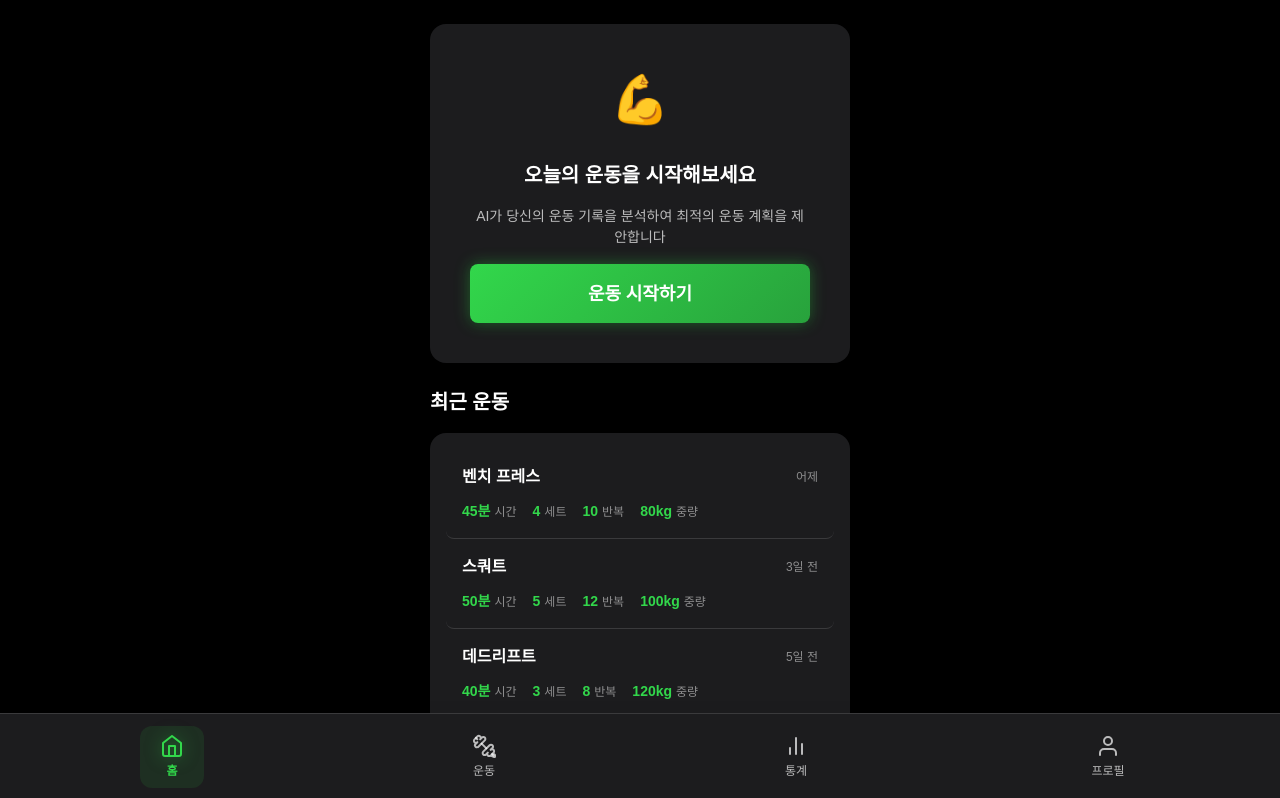
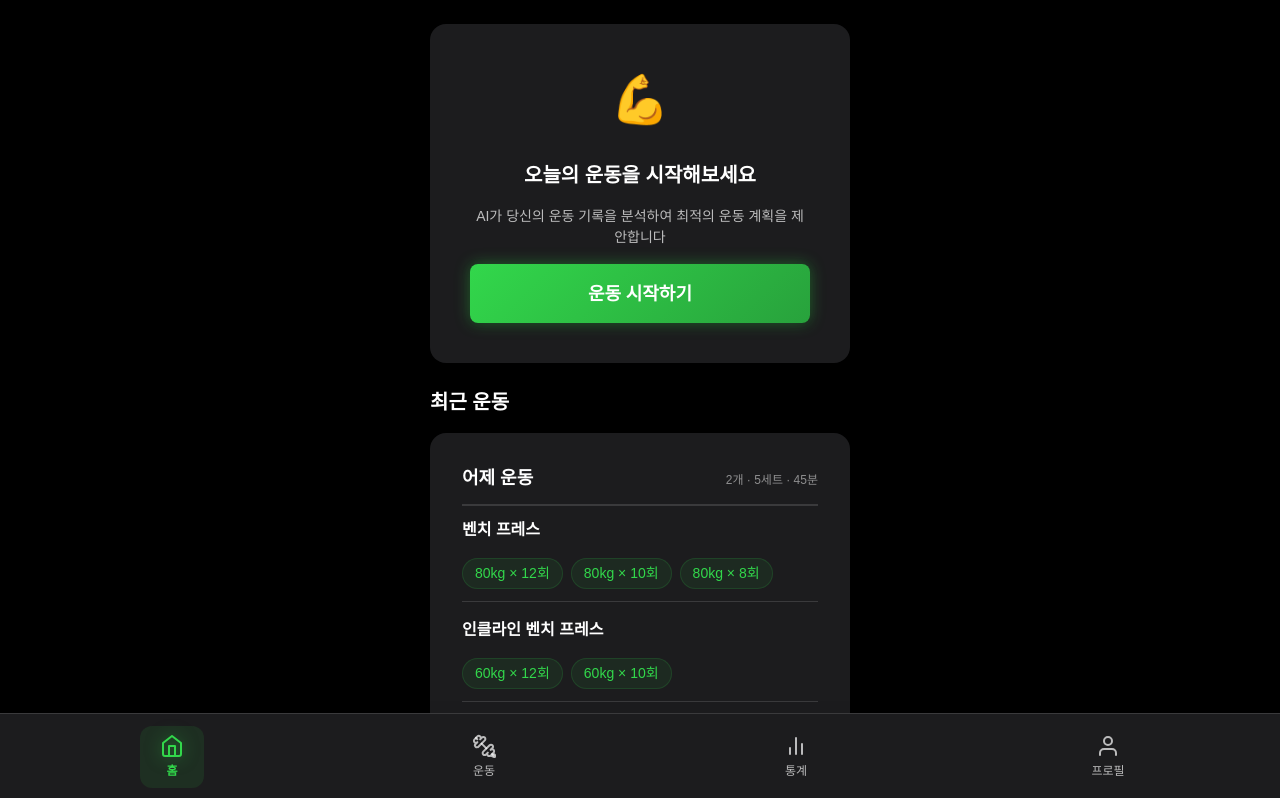
Before and after one commit to Sharknia/dowajwo-woondong, a Next.js app: page / in a window 1280 px wide. Shown: the top 798 px of the page. Built offline with nearby package versions, Linux system fonts and the light colour scheme.

Commit message:
운동 세션 카드 및 운동 종목 카드 컴포넌트 추가. 샘플 데이터 구조 변경으로 운동 세션의 세부 정보 표시 기능 개선. 페이지 내 최근 운동 목록 스타일링 및 클릭 이벤트 처리 로직 수정.

```diff
--- a/app/page.tsx
+++ b/app/page.tsx
@@ -3,39 +3,62 @@
 import React, { useState } from 'react';
 import { ThemeProvider } from '@/contexts/ThemeContext';
 import { WorkoutStartCard } from '@/components/workout/WorkoutStartCard';
-import { RecentWorkoutCard } from '@/components/workout/RecentWorkoutCard';
+import { WorkoutSessionCard } from '@/components/workout/WorkoutSessionCard';
 import { NavigationBar } from '@/components/ui/NavigationBar';
 import { useTheme } from '@/contexts/ThemeContext';
-import { colors, spacing } from '@/lib/design-system';
+import { colors, spacing, typography } from '@/lib/design-system';
+import type { WorkoutSession } from '@/types/workout';
 
 // 샘플 데이터 (나중에 API로 교체 예정)
-const sampleWorkouts = [
+const sampleWorkouts: WorkoutSession[] = [
   {
     id: '1',
     date: new Date(Date.now() - 1000 * 60 * 60 * 24).toISOString(), // 어제
-    exerciseName: '벤치 프레스',
-    duration: 45,
-    sets: 4,
-    reps: 10,
-    weight: 80,
+    totalDuration: 45,
+    exercises: [
+      {
+        id: 'ex1',
+        name: '벤치 프레스',
+        sets: [
+          { id: 'set1', weight: 80, reps: 12, completed: true },
+          { id: 'set2', weight: 80, reps: 10, completed: true },
+          { id: 'set3', weight: 80, reps: 8, completed: true },
+        ],
+      },
+      {
+        id: 'ex2',
+        name: '인클라인 벤치 프레스',
+        sets: [
+          { id: 'set4', weight: 60, reps: 12, completed: true },
+          { id: 'set5', weight: 60, reps: 10, completed: true },
+        ],
+      },
+    ],
   },
   {
     id: '2',
     date: new Date(Date.now() - 1000 * 60 * 60 * 24 * 3).toISOString(), // 3일 전
-    exerciseName: '스쿼트',
-    duration: 50,
-    sets: 5,
-    reps: 12,
-    weight: 100,
-  },
-  {
-    id: '3',
-    date: new Date(Date.now() - 1000 * 60 * 60 * 24 * 5).toISOString(), // 5일 전
-    exerciseName: '데드리프트',
-    duration: 40,
-    sets: 3,
-    reps: 8,
-    weight: 120,
+    totalDuration: 50,
+    exercises: [
+      {
+        id: 'ex3',
+        name: '스쿼트',
+        sets: [
+          { id: 'set6', weight: 100, reps: 12, completed: true },
+          { id: 'set7', weight: 100, reps: 10, completed: true },
+          { id: 'set8', weight: 100, reps: 8, completed: true },
+          { id: 'set9', weight: 100, reps: 8, completed: true },
+        ],
+      },
+      {
+        id: 'ex4',
+        name: '레그 프레스',
+        sets: [
+          { id: 'set10', weight: 150, reps: 15, completed: true },
+          { id: 'set11', weight: 150, reps: 12, completed: true },
+        ],
+      },
+    ],
   },
 ];
 
@@ -69,8 +92,8 @@ function HomeContent() {
     // TODO: 운동 시작 페이지로 이동
   };
 
-  const handleWorkoutClick = (workout: any) => {
-    console.log('운동 카드 클릭:', workout);
+  const handleSessionClick = () => {
+    console.log('운동 세션 클릭');
     // TODO: 운동 상세 페이지로 이동
   };
 
@@ -80,15 +103,29 @@ function HomeContent() {
     // TODO: 페이지 네비게이션 구현
   };
 
+  const recentWorkoutsTitleStyle: React.CSSProperties = {
+    fontSize: typography.fontSize.xl,
+    fontWeight: typography.fontWeight.bold,
+    color: isDark ? colors.text.dark.primary : colors.text.light.primary,
+    marginBottom: spacing[4],
+  };
+
   return (
     <div style={containerStyle}>
       <div style={contentStyle}>
         <WorkoutStartCard onStartWorkout={handleStartWorkout} />
-        <RecentWorkoutCard
-          workouts={sampleWorkouts}
-          onWorkoutClick={handleWorkoutClick}
-          maxItems={5}
-        />
+
+        <div>
+          <h2 style={recentWorkoutsTitleStyle}>최근 운동</h2>
+          {sampleWorkouts.map((session) => (
+            <div key={session.id} style={{ marginBottom: spacing[4] }}>
+              <WorkoutSessionCard
+                session={session}
+                onClick={handleSessionClick}
+              />
+            </div>
+          ))}
+        </div>
       </div>
       <NavigationBar
         activeItem={activeNavItem}
--- /dev/null
+++ b/components/workout/ExerciseCard.tsx
@@ -0,0 +1,58 @@
+'use client';
+
+import React from 'react';
+import { useTheme } from '@/contexts/ThemeContext';
+import { colors, spacing, typography, borderRadius } from '@/lib/design-system';
+import { SetCard } from './SetCard';
+import type { Exercise } from '@/types/workout';
+
+interface ExerciseCardProps {
+  exercise: Exercise;
+  onClick?: () => void;
+}
+
+/**
+ * 운동 종목 카드 컴포넌트
+ * 벤치프레스 등 운동명과 세트 리스트를 표시
+ */
+export function ExerciseCard({ exercise, onClick }: ExerciseCardProps) {
+  const { theme } = useTheme();
+  const isDark = theme === 'dark';
+
+  const containerStyle: React.CSSProperties = {
+    display: 'flex',
+    flexDirection: 'column',
+    gap: spacing[2],
+    paddingBottom: spacing[3],
+    borderBottom: `1px solid ${isDark ? colors.dark.surfaceTertiary : colors.light.surfaceTertiary}`,
+    cursor: onClick ? 'pointer' : 'default',
+  };
+
+  const exerciseNameStyle: React.CSSProperties = {
+    fontSize: typography.fontSize.base,
+    fontWeight: typography.fontWeight.semibold,
+    color: isDark ? colors.text.dark.primary : colors.text.light.primary,
+    marginBottom: spacing[2],
+  };
+
+  const setsContainerStyle: React.CSSProperties = {
+    display: 'flex',
+    flexWrap: 'wrap',
+    gap: spacing[2],
+  };
+
+  return (
+    <div style={containerStyle} onClick={onClick}>
+      <h4 style={exerciseNameStyle}>{exercise.name}</h4>
+      <div style={setsContainerStyle}>
+        {exercise.sets.map((set, index) => (
+          <SetCard
+            key={set.id}
+            set={set}
+            setNumber={index + 1}
+          />
+        ))}
+      </div>
+    </div>
+  );
+}
--- /dev/null
+++ b/components/workout/SetCard.tsx
@@ -0,0 +1,47 @@
+'use client';
+
+import React from 'react';
+import { useTheme } from '@/contexts/ThemeContext';
+import { colors, spacing, typography, borderRadius } from '@/lib/design-system';
+import type { WorkoutSet } from '@/types/workout';
+
+interface SetCardProps {
+  set: WorkoutSet;
+  setNumber: number;
+  onClick?: () => void;
+}
+
+/**
+ * 세트 카드 컴포넌트
+ * 개별 세트 정보를 표시 (10kg 12번)
+ */
+export function SetCard({ set, setNumber, onClick }: SetCardProps) {
+  const { theme } = useTheme();
+  const isDark = theme === 'dark';
+
+  const containerStyle: React.CSSProperties = {
+    display: 'inline-flex',
+    alignItems: 'center',
+    gap: spacing[2],
+    padding: `${spacing[1]} ${spacing[3]}`,
+    background: isDark ? 'rgba(50, 215, 75, 0.08)' : 'rgba(50, 215, 75, 0.06)',
+    border: `1px solid ${isDark ? 'rgba(50, 215, 75, 0.15)' : 'rgba(50, 215, 75, 0.12)'}`,
+    borderRadius: borderRadius.full,
+    cursor: onClick ? 'pointer' : 'default',
+    transition: 'all 0.2s ease',
+  };
+
+  const textStyle: React.CSSProperties = {
+    fontSize: typography.fontSize.sm,
+    fontWeight: typography.fontWeight.medium,
+    color: colors.primary.neonGreen,
+  };
+
+  return (
+    <div style={containerStyle} onClick={onClick}>
+      <span style={textStyle}>
+        {set.weight}kg × {set.reps}회
+      </span>
+    </div>
+  );
+}
--- /dev/null
+++ b/components/workout/WorkoutSessionCard.tsx
@@ -0,0 +1,90 @@
+'use client';
+
+import React from 'react';
+import { Card } from '@/components/ui/Card';
+import { ExerciseCard } from './ExerciseCard';
+import { useTheme } from '@/contexts/ThemeContext';
+import { colors, spacing, typography } from '@/lib/design-system';
+import type { WorkoutSession } from '@/types/workout';
+
+interface WorkoutSessionCardProps {
+  session: WorkoutSession;
+  onClick?: () => void;
+}
+
+/**
+ * 운동 세션 카드 컴포넌트
+ * 날짜별 운동 묶음을 표시 (9월 15일 운동)
+ */
+export function WorkoutSessionCard({ session, onClick }: WorkoutSessionCardProps) {
+  const { theme } = useTheme();
+  const isDark = theme === 'dark';
+
+  const headerStyle: React.CSSProperties = {
+    display: 'flex',
+    justifyContent: 'space-between',
+    alignItems: 'baseline',
+    marginBottom: spacing[3],
+    paddingBottom: spacing[3],
+    borderBottom: `2px solid ${isDark ? colors.dark.surfaceTertiary : colors.light.surfaceTertiary}`,
+  };
+
+  const dateStyle: React.CSSProperties = {
+    fontSize: typography.fontSize.lg,
+    fontWeight: typography.fontWeight.bold,
+    color: isDark ? colors.text.dark.primary : colors.text.light.primary,
+  };
+
+  const statsStyle: React.CSSProperties = {
+    fontSize: typography.fontSize.xs,
+    color: isDark ? colors.text.dark.tertiary : colors.text.light.tertiary,
+  };
+
+  const exercisesContainerStyle: React.CSSProperties = {
+    display: 'flex',
+    flexDirection: 'column',
+    gap: spacing[4],
+  };
+
+  const formatDate = (dateString: string) => {
+    const date = new Date(dateString);
+    const now = new Date();
+    const diffTime = Math.abs(now.getTime() - date.getTime());
+    const diffDays = Math.ceil(diffTime / (1000 * 60 * 60 * 24));
+
+    if (diffDays === 0) return '오늘 운동';
+    if (diffDays === 1) return '어제 운동';
+
+    return date.toLocaleDateString('ko-KR', {
+      month: 'long',
+      day: 'numeric',
+      weekday: 'short'
+    }) + ' 운동';
+  };
+
+  const totalExercises = session.exercises.length;
+  const totalSets = session.exercises.reduce((sum, ex) => sum + ex.sets.length, 0);
+
+  return (
+    <Card variant="default" padding="lg">
+      <div>
+        <div style={headerStyle}>
+          <h3 style={dateStyle}>{formatDate(session.date)}</h3>
+          <span style={statsStyle}>
+            {totalExercises}개 · {totalSets}세트
+            {session.totalDuration && ` · ${session.totalDuration}분`}
+          </span>
+        </div>
+        <div style={exercisesContainerStyle}>
+          {session.exercises.map((exercise, index) => (
+            <ExerciseCard
+              key={exercise.id}
+              exercise={exercise}
+              onClick={onClick}
+            />
+          ))}
+        </div>
+      </div>
+    </Card>
+  );
+}
--- /dev/null
+++ b/types/workout.ts
@@ -0,0 +1,28 @@
+/**
+ * 운동 데이터 타입 정의
+ * 구조: 세션 > 운동 종목 > 세트
+ */
+
+// 개별 세트 데이터
+export interface WorkoutSet {
+  id: string;
+  weight: number; // kg
+  reps: number; // 반복 횟수
+  completed: boolean;
+}
+
+// 운동 종목 (예: 벤치프레스)
+export interface Exercise {
+  id: string;
+  name: string;
+  sets: WorkoutSet[];
+}
+
+// 운동 세션 (날짜별 운동 묶음)
+export interface WorkoutSession {
+  id: string;
+  date: string;
+  exercises: Exercise[];
+  totalDuration?: number; // 총 운동 시간 (분)
+  notes?: string;
+}
```
